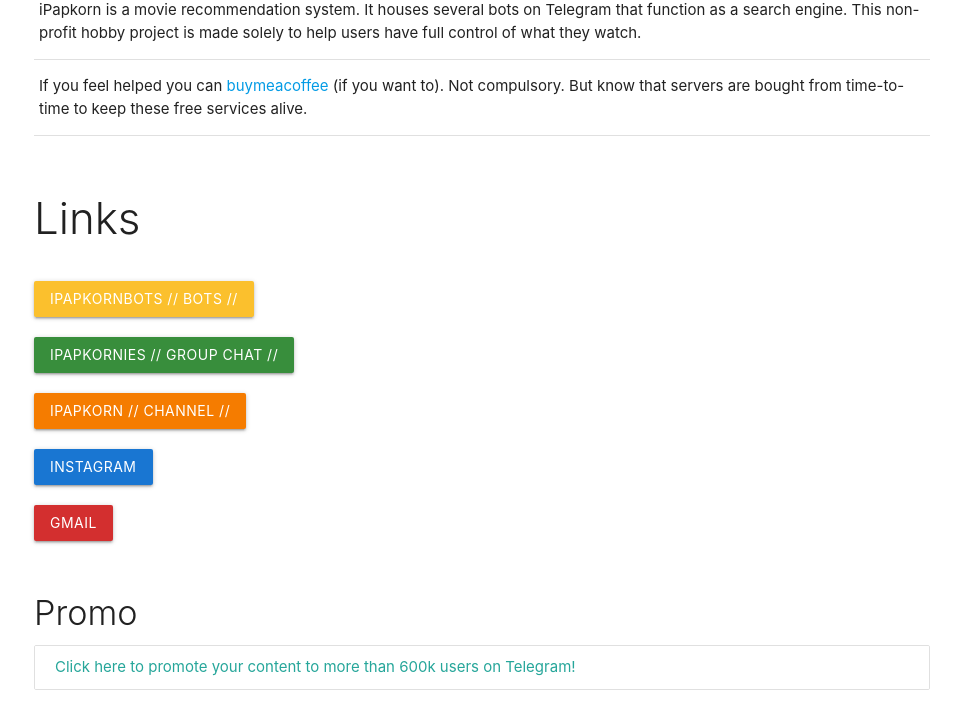
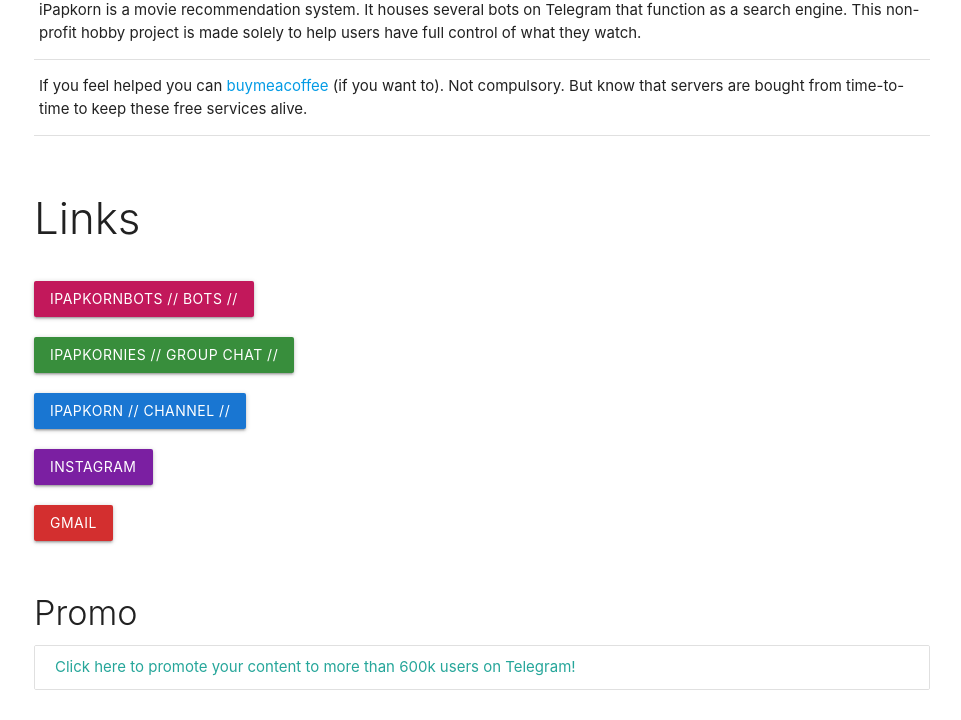
Before and after one commit to iPapkorn/ipapkorn.github.io, a plain HTML site: page index.html in a window 1280 px wide. Shown: the part 2726-3446 px from the top of the page, without its empty margins (158-1119 px from the left). Drawn offline with Linux system fonts and the light colour scheme.

Commit message:
New shades
Attempt to blend colours

```diff
--- a/index.html
+++ b/index.html
@@ -126,13 +126,13 @@
         <div class="container">
           <h3 class="light">Links</h3>
 
-          <a href="http://t.me/iPapkornBots" class="btn margined-top-compact yellow darken-2 white-text">iPapkornBots // Bots //</a>
+          <a href="http://t.me/iPapkornBots" class="btn margined-top-compact pink darken-2 white-text">iPapkornBots // Bots //</a>
           <br>
           <a href="https://t.me/iPapkornies" class="btn margined-top-compact green darken-2 white-text">iPapkornies // Group Chat //</a>
           <br>
-          <a href="https://t.me/iPapkorn" class="btn margined-top-compact orange darken-2 white-text">iPapkorn // Channel //</a>
+          <a href="https://t.me/iPapkorn" class="btn margined-top-compact blue darken-2 white-text">iPapkorn // Channel //</a>
           <br>
-          <a href="https://instagram.com/ipapkorn" class="btn margined-top-compact blue darken-2 white-text">Instagram</a>
+          <a href="https://instagram.com/ipapkorn" class="btn margined-top-compact purple darken-2 white-text">Instagram</a>
           <br>
           <a href="mailto:ipapkorn@gmail.com" class="btn margined-top-compact red darken-2 white-text">Gmail</a>
 
```
